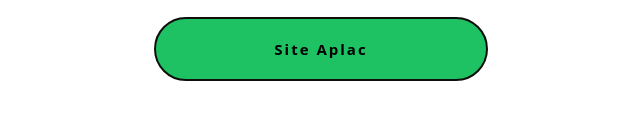
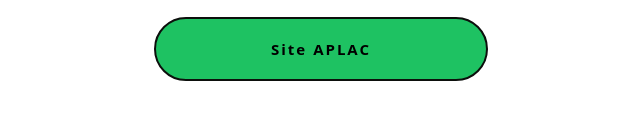
Before and after one commit to gledison-bomfim/links-aplac, a plain HTML site: page index.html in a window 1280 px wide. Shown: the part 600-720 px from the top of the page, 319-959 px from the left. Drawn offline with Linux system fonts and the light colour scheme.

Commit message:
APLAC maiusculo

```diff
--- a/index.html
+++ b/index.html
@@ -15,7 +15,7 @@
     <a href="https://www.aplac.net.br/area-do-associado" class="links" target="blank" > Boletos </a>
     <a href="https://www.instagram.com/aplacoficial/" class="links" target="blank" > Instagram </a>
     <a href="https://www.facebook.com/AASCLagesSC/" class="links" target="blank" > Facebook </a>
-    <a href="https://www.aplac.net.br" class="links" target="blank" > Site Aplac </a>
+    <a href="https://www.aplac.net.br" class="links" target="blank" > Site APLAC </a>
 
 
 
```
